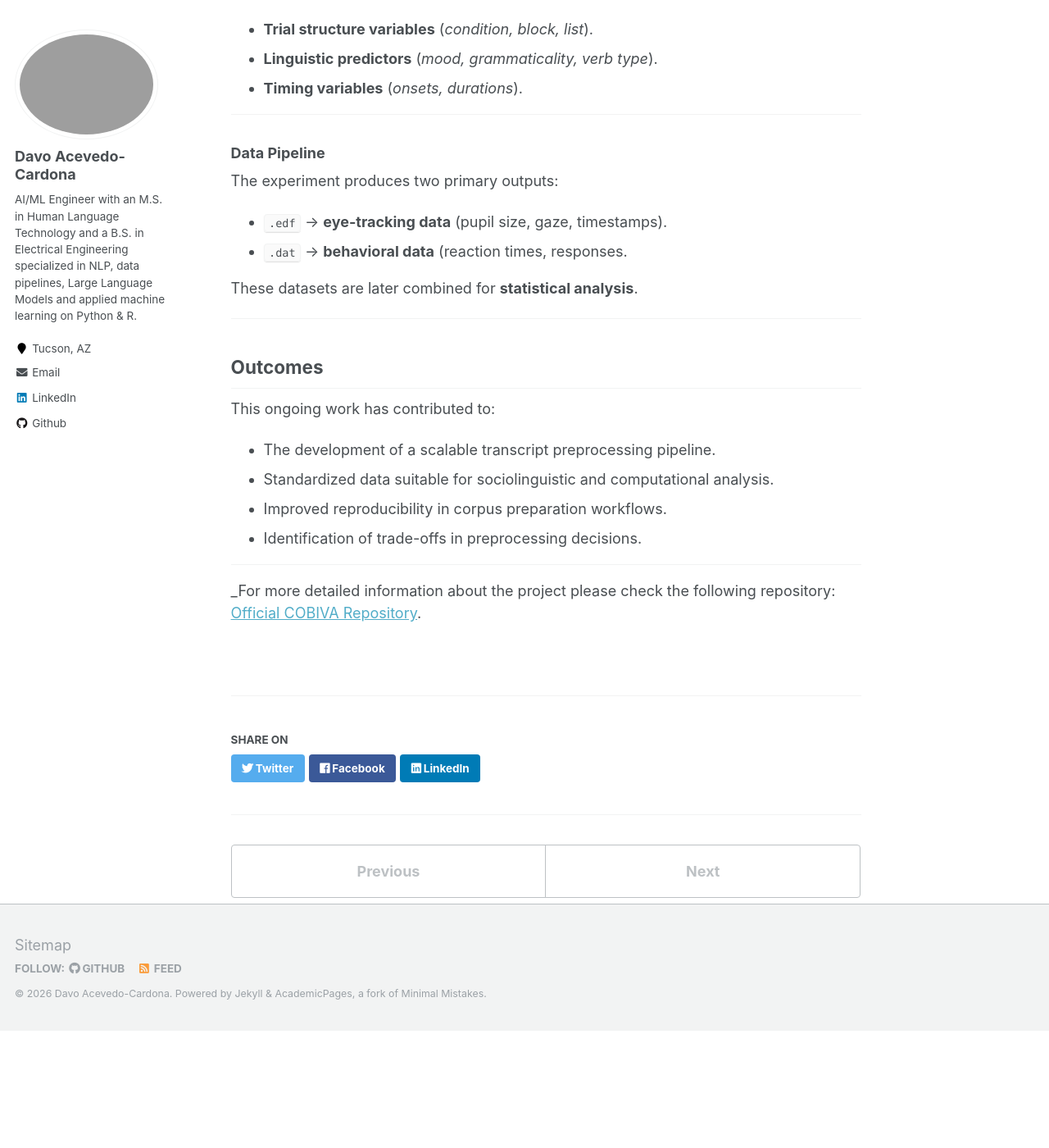
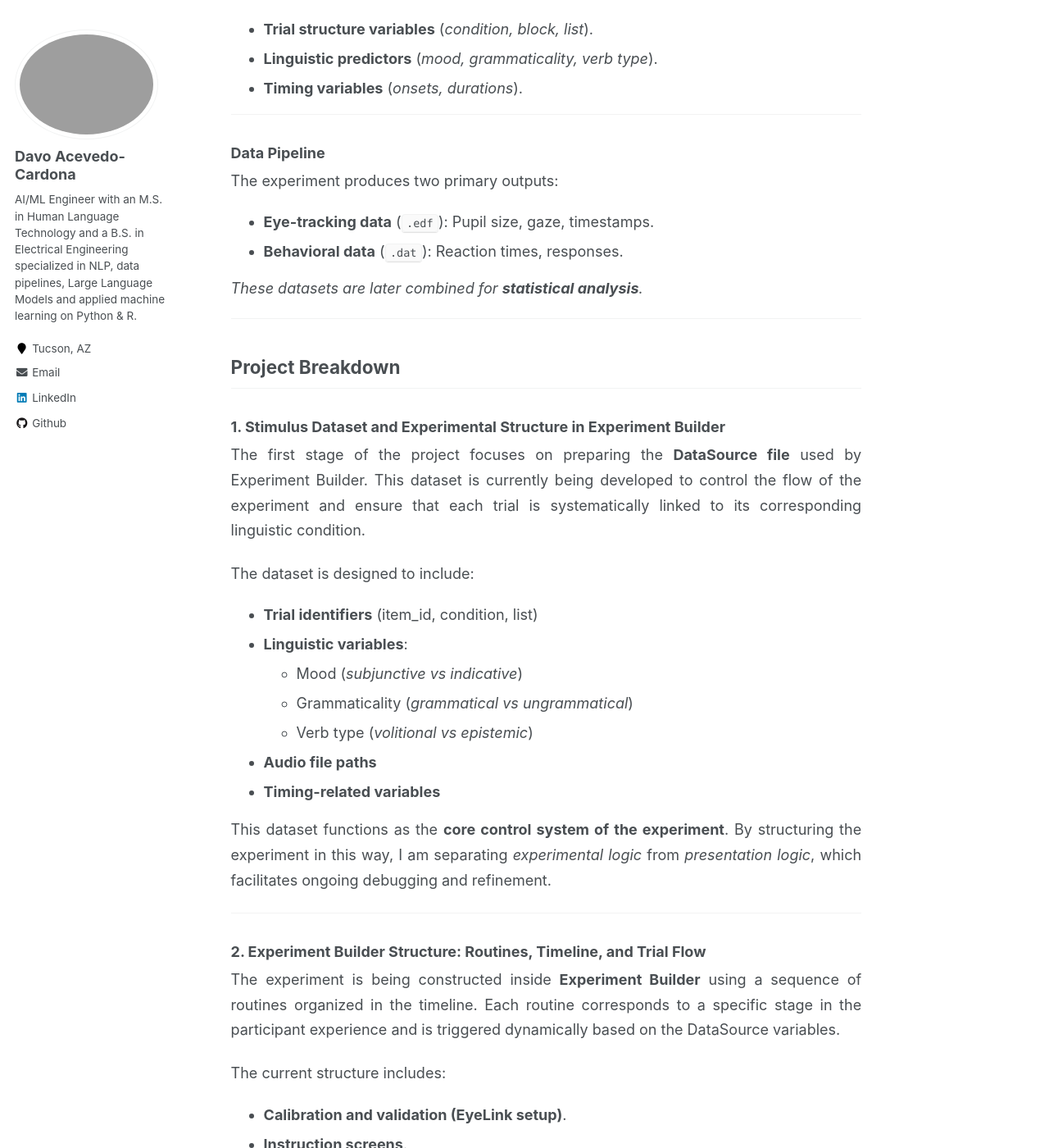
Before and after one commit to lldavoll/lldavoll.github.io, a Jekyll site: the page built from _portfolio/pupilometry.md, in a window 1280 px wide and 1400 px high, scrolled down 3566 px. Shown: the whole window at 82% size. Built offline with Jekyll 4.4.1, drawn with Linux system fonts in a browser that asks for light colours; before the commit the page ends 4823 px from its top, so only the background shows below that; some of the changed text lies outside the part shown.

Commit message:
Update pupilometry.md

```diff
--- a/_portfolio/pupilometry.md
+++ b/_portfolio/pupilometry.md
@@ -51,6 +51,7 @@ More specifically, this project pursues the following goals:
 <p align="center">
   <img src="/images/experiment1.png" style="width: 100%; max-width: 700px; height: auto; border-radius: 12px;">
 </p>
+
 ### System Architecture
 
 The experiment was deployed using a **dual-machine EyeLink setup and Experiment Builder**:
@@ -80,21 +81,177 @@ The dataset created includes the following sections:
 
 The experiment produces two primary outputs:
 
-- `.edf` → **eye-tracking data** (pupil size, gaze, timestamps).
-- `.dat` → **behavioral data** (reaction times, responses.
+- **Eye-tracking data** (`.edf`): Pupil size, gaze, timestamps.
+- **Behavioral data** (`.dat`): Reaction times, responses.
 
-These datasets are later combined for **statistical analysis**.
+_These datasets are later combined for **statistical analysis**._
+
+---
+## Project Breakdown
+
+### 1. Stimulus Dataset and Experimental Structure in Experiment Builder
+
+<div style="text-align: justify; line-height: 1.7;">
+<p>
+The first stage of the project focuses on preparing the <strong>DataSource file</strong> used by Experiment Builder. This dataset is currently being developed to control the flow of the experiment and ensure that each trial is systematically linked to its corresponding linguistic condition.
+</p>
+</div>
+
+The dataset is designed to include:
+
+- **Trial identifiers** (item_id, condition, list)
+- **Linguistic variables**:
+  - Mood (*subjunctive vs indicative*)
+  - Grammaticality (*grammatical vs ungrammatical*)
+  - Verb type (*volitional vs epistemic*)
+- **Audio file paths**
+- **Timing-related variables**
+
+<div style="text-align: justify; line-height: 1.7;">
+<p>
+This dataset functions as the <strong>core control system of the experiment</strong>. By structuring the experiment in this way, I am separating <em>experimental logic</em> from <em>presentation logic</em>, which facilitates ongoing debugging and refinement.
+</p>
+</div>
 
 ---
 
-## Outcomes
+### 2. Experiment Builder Structure: Routines, Timeline, and Trial Flow
 
-This ongoing work has contributed to:
+<div style="text-align: justify; line-height: 1.7;">
+<p>
+The experiment is being constructed inside <strong>Experiment Builder</strong> using a sequence of routines organized in the timeline. Each routine corresponds to a specific stage in the participant experience and is triggered dynamically based on the DataSource variables.
+</p>
+</div>
 
-- The development of a scalable transcript preprocessing pipeline.
-- Standardized data suitable for sociolinguistic and computational analysis.
-- Improved reproducibility in corpus preparation workflows.
-- Identification of trade-offs in preprocessing decisions.
+The current structure includes:
+
+- **Calibration and validation (EyeLink setup)**.
+- **Instruction screens**.
+- **Trial loop (core experiment)**.
+- **Response collection**.
+- **End screen**.
+
+#### Trial Structure
+
+Each trial is designed to follow this sequence:
+
+1. **Fixation cross**.
+2. **Audio playback (sentence stimulus)**.
+3. **Pupil recording during playback**.
+4. **Acceptability judgment (button/key response)**.
+
+<div style="text-align: justify; line-height: 1.7;">
+<p>
+This structure is implemented using a loop connected to the DataSource file, where each row corresponds to one trial. The system is currently being refined to ensure proper randomization and condition balancing.
+</p>
+</div>
+
+---
+
+### 3. Audio Integration and Timing Control
+
+<div style="text-align: justify; line-height: 1.7;">
+<p>
+A central component of the experiment involves integrating <strong>auditory stimuli</strong> with precise timing. Each sentence is presented as an audio file, and its playback must be tightly synchronized with eye-tracking recording.
+</p>
+</div>
+
+Key implementation features include:
+
+- Dynamic loading of audio files from the DataSource.
+- Playback control within dedicated routines.
+- Alignment between stimulus onset and recording events.
+
+<div style="text-align: justify; line-height: 1.7;">
+<p>
+This part of the system is currently being tested and adjusted to minimize latency. Particular attention is being given to audio configuration (e.g., <strong>ASIO drivers</strong>) to ensure accurate temporal alignment.
+</p>
+</div>
+
+---
+
+### 4. EyeLink Integration and Data Recording
+
+<div style="text-align: justify; line-height: 1.7;">
+<p>
+The experiment is being integrated with the <strong>EyeLink 1000 Plus</strong> system to record pupil size and gaze data. This requires coordinating the experiment flow with EyeLink-specific commands and ensuring reliable communication between the Display PC and the Host PC.
+</p>
+</div>
+
+The current setup includes:
+
+- Calibration and validation procedures prior to trials.
+- Trial-level control of recording start/stop.
+- Logging of events aligned with stimulus presentation.
+
+<div style="text-align: justify; line-height: 1.7;">
+<p>
+The system generates <code>.edf</code> files containing raw physiological data, which will later be synchronized with behavioral data for analysis.
+</p>
+</div>
+
+### 5. Response Collection and Behavioral Data
+
+<div style="text-align: justify; line-height: 1.7;">
+<p>
+Following each stimulus, participants provide an <strong>acceptability judgment</strong> using predefined keys. This component is currently implemented to capture:
+</p>
+</div>
+
+- **Key response**.
+- **Reaction time**.
+- **Trial condition**.
+
+<div style="text-align: justify; line-height: 1.7;">
+<p>
+These behavioral measures are designed to complement the pupil data, enabling comparisons between <em>explicit responses</em> and <em>implicit processing effort</em>.
+</p>
+</div>
+
+---
+
+## Outcomes / Data Output
+
+<div style="text-align: justify; line-height: 1.7;">
+<p>
+The experiment is designed to produce two complementary datasets:
+</p>
+</div>
+
+- **Behavioral data (`.dat`)** from Experiment Builder.
+- **Eye-tracking data (`.edf`)** from EyeLink.
+
+<div style="text-align: justify; line-height: 1.7;">
+<p>
+The <code>.dat</code> file contains trial-level variables such as condition, response, and timing, while the <code>.edf</code> file contains high-resolution physiological data. These datasets will be combined in later stages of the project.
+</p>
+</div>
+
+---
+
+### Why This Implementation Matters
+
+<div style="text-align: justify; line-height: 1.7;">
+<p>
+This component of the project demonstrates the ongoing process of translating a <strong>theoretical experimental design into a working eye-tracking experiment</strong>. The current implementation highlights the complexity of coordinating multiple systems while maintaining precise timing and experimental control.
+</p>
+</div>
+
+<div style="text-align: justify; line-height: 1.7;">
+<p>
+From an HLT perspective, this work reflects the integration of:
+</p>
+</div>
+
+- **Linguistic theory to experimental variables**
+- **Structured datasets to experimental control**
+- **Hardware systems to real-time data collection**
+
+<div style="text-align: justify; line-height: 1.7;">
+<p>
+As the project continues, further refinements will focus on improving stability, optimizing timing, and preparing the experiment for full-scale data collection and analysis.
+</p>
+</div>
 
 ---
 
```
